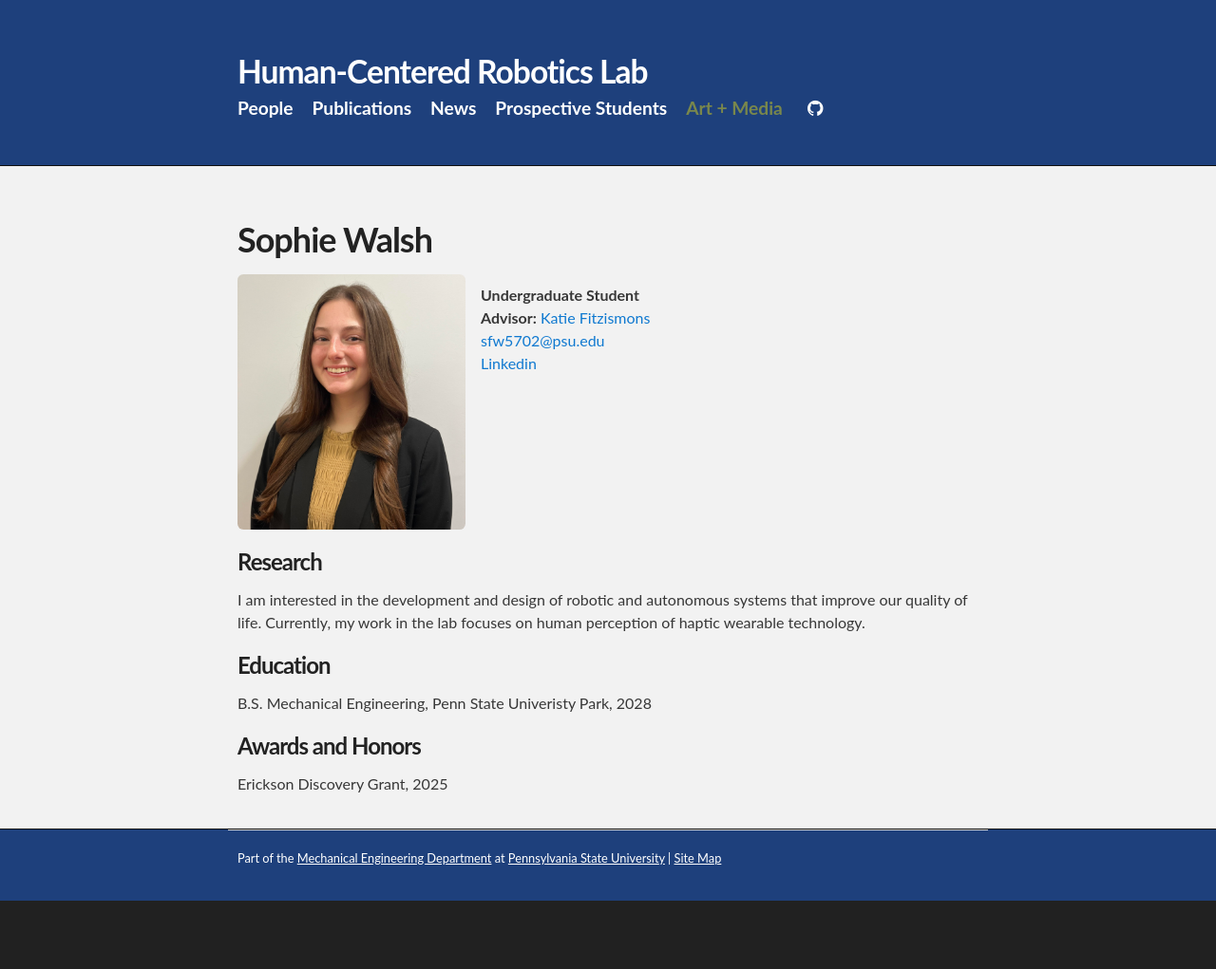
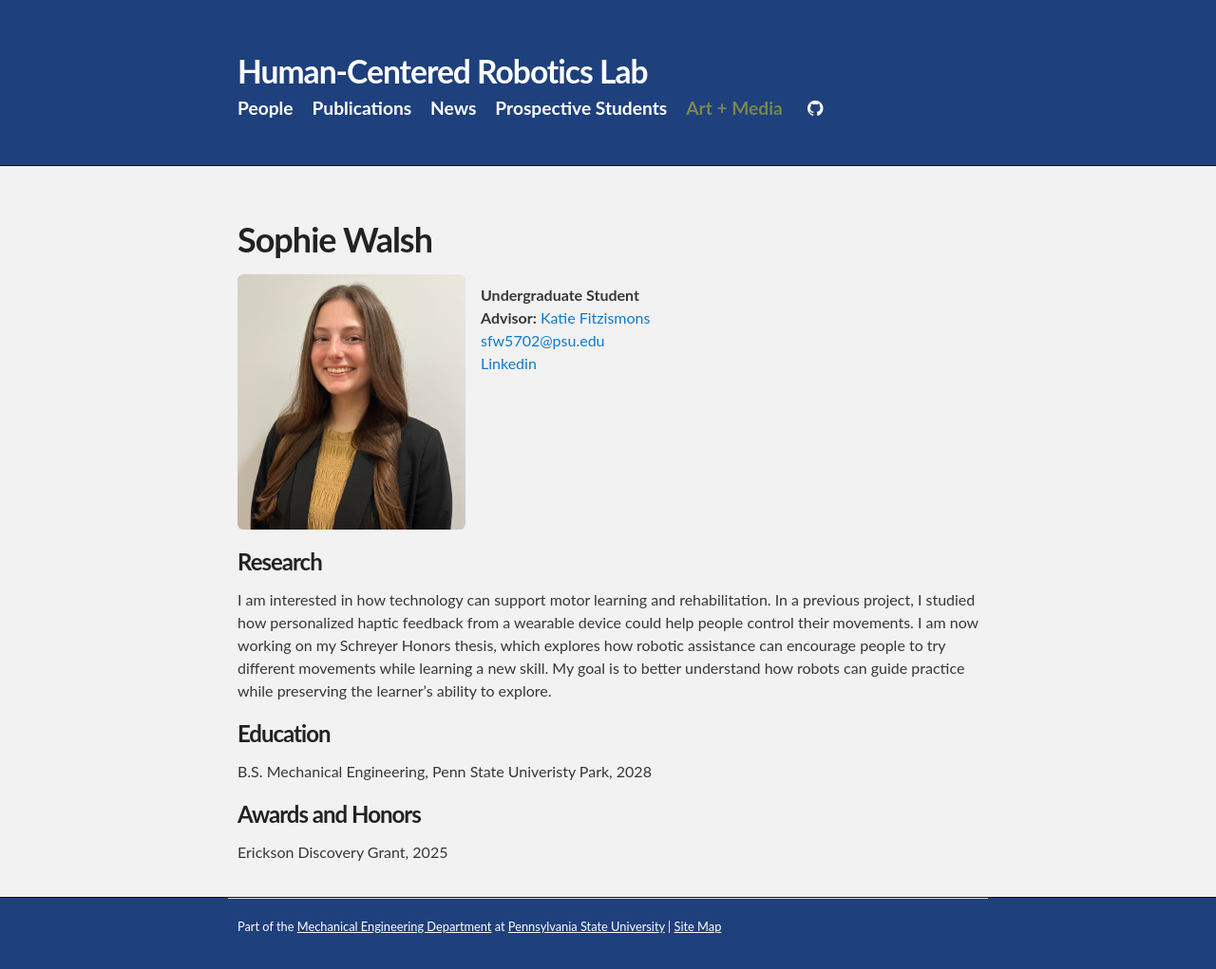
Before and after one commit to psu-hcr/psu-hcr.github.io, a Jekyll site: the page built from people/sophiewalsh.html, in a window 1280 px wide. Shown: the whole page at 95% size. Built offline with Jekyll 4.4.1, drawn with Linux system fonts in a browser that asks for light colours; before the commit the page ends 949 px from its top, so only the background shows below that.

Commit message:
Update sophiewalsh.html

```diff
--- a/people/sophiewalsh.html
+++ b/people/sophiewalsh.html
@@ -22,8 +22,7 @@ title: Sophie Walsh
 
 
   <h3>Research</h3>
-  <p>I am interested in the development and design of robotic and autonomous systems that improve our quality of life.
-  Currently, my work in the lab focuses on human perception of haptic wearable technology.   </p>
+  <p>I am interested in how technology can support motor learning and rehabilitation. In a previous project, I studied how personalized haptic feedback from a wearable device could help people control their movements. I am now working on my Schreyer Honors thesis, which explores how robotic assistance can encourage people to try different movements while learning a new skill. My goal is to better understand how robots can guide practice while preserving the learner’s ability to explore.   </p>
 <!--
   <h3>Projects</h3>
   <p><a href="/projects/RobotAssistedRehabilitation">Robot-Assisted Rehabilitation</a>
```
